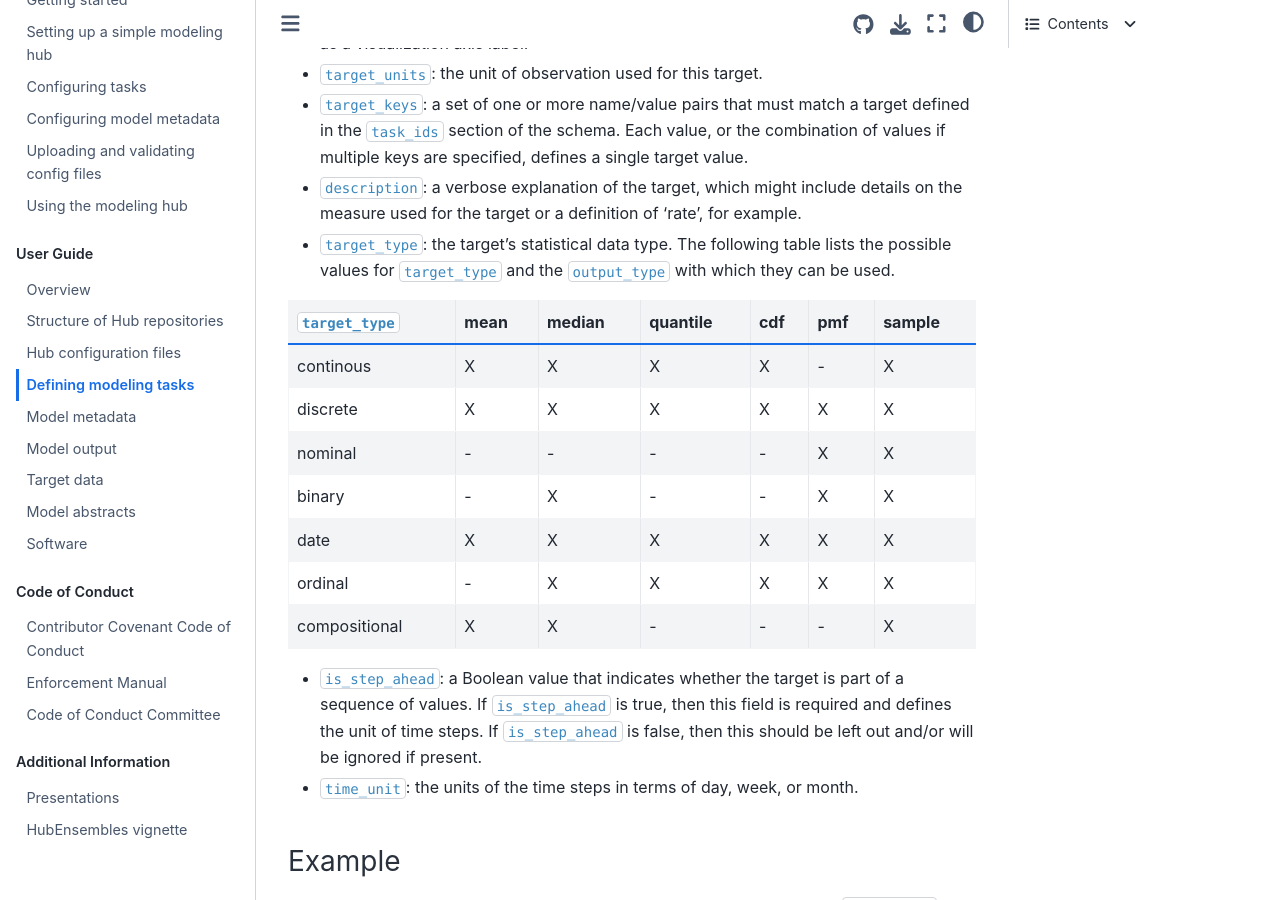
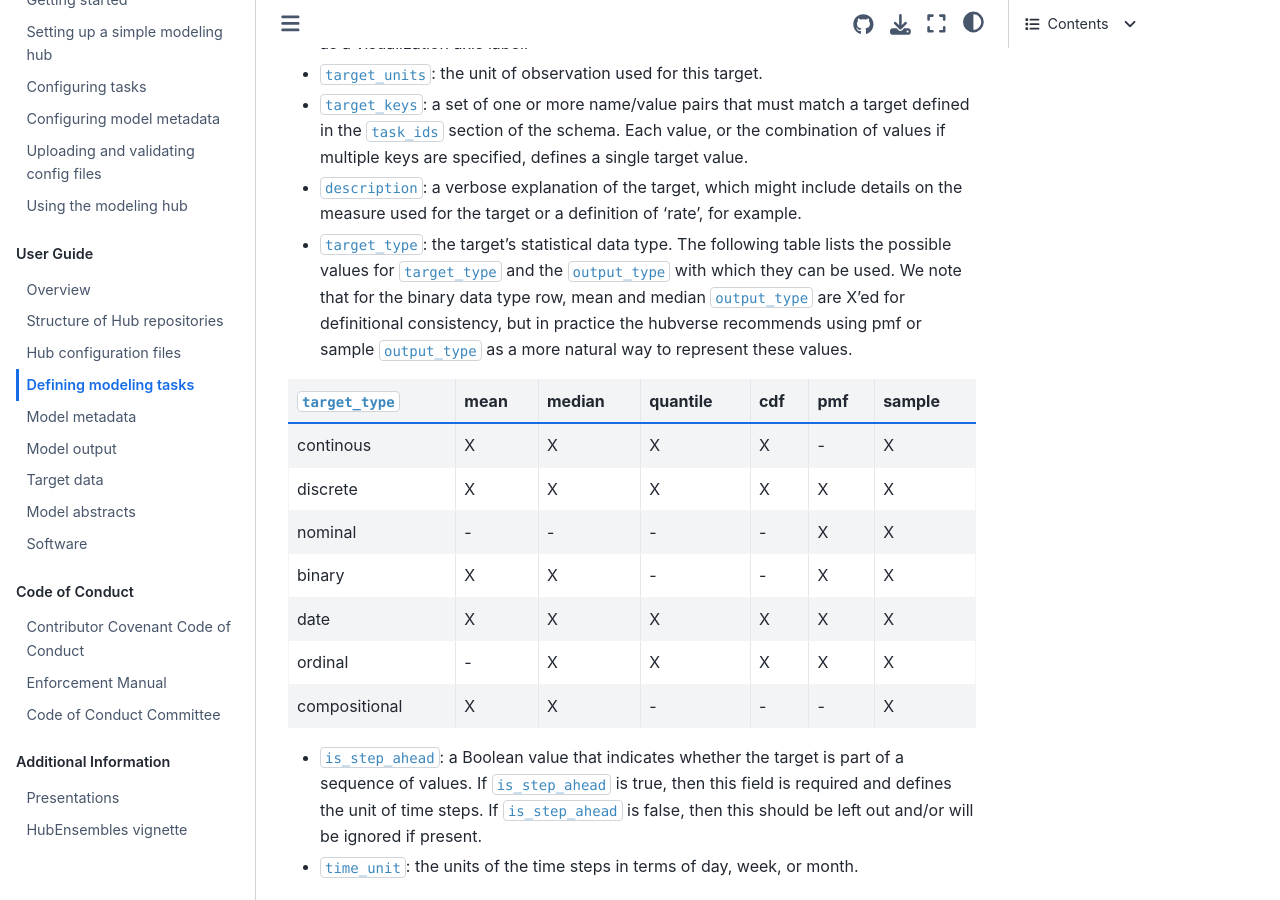
Before and after one commit to hubverse-org/hubDocs, a Sphinx documentation site: the page built from docs/source/user-guide/tasks.md, in a window 1280 px wide and 900 px high, scrolled down 3658 px. Built offline with Sphinx 7.4.7 and the Sphinx Book theme 1.1.4, drawn with Linux system fonts in a browser that asks for light colours.

Commit message:
Update tasks.md
put an X in binary mean and modified definition of target_type

```diff
--- a/docs/source/user-guide/tasks.md
+++ b/docs/source/user-guide/tasks.md
@@ -68,14 +68,14 @@ It is composed of the following fields:
 * `target_units`: the unit of observation used for this target.
 * `target_keys`: a set of one or more name/value pairs that must match a target defined in the `task_ids` section of the schema. Each value, or the combination of values if multiple keys are specified, defines a single target value.
 * `description`: a verbose explanation of the target, which might include details on the measure used for the target or a definition of 'rate', for example.
-* `target_type`: the target’s statistical data type. The following table lists the possible values for `target_type` and the `output_type` with which they can be used.
+* `target_type`: the target’s statistical data type. The following table lists the possible values for `target_type` and the `output_type` with which they can be used. We note that for the binary data type row, mean and median `output_type` are X'ed for definitional consistency, but in practice the hubverse recommends using pmf or sample `output_type` as a more natural way to represent these values.
 
 | `target_type` | mean | median | quantile | cdf   | pmf   | sample
 |--------- | ----------- |----------- | ----------- |----------- |----------- |----------- |
 | continous | X | X | X | X | - | X |
 | discrete | X | X | X | X | X | X |
 | nominal | - | - | - | - | X | X |
-| binary | - | X | - | - | X | X |
+| binary | X | X | - | - | X | X |
 | date | X | X | X | X | X | X |
 | ordinal | - | X | X | X | X | X |
 | compositional | X | X | - | - | - | X |
```
